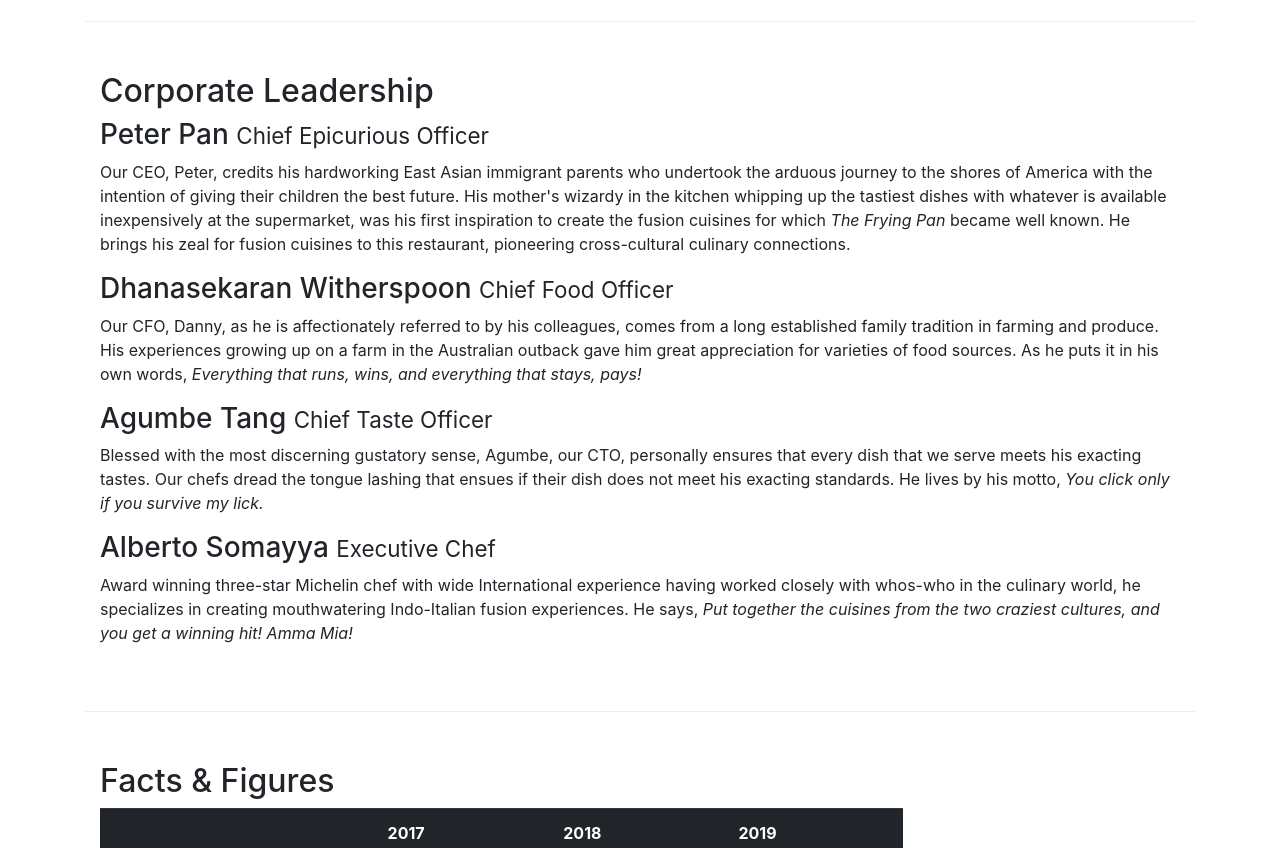
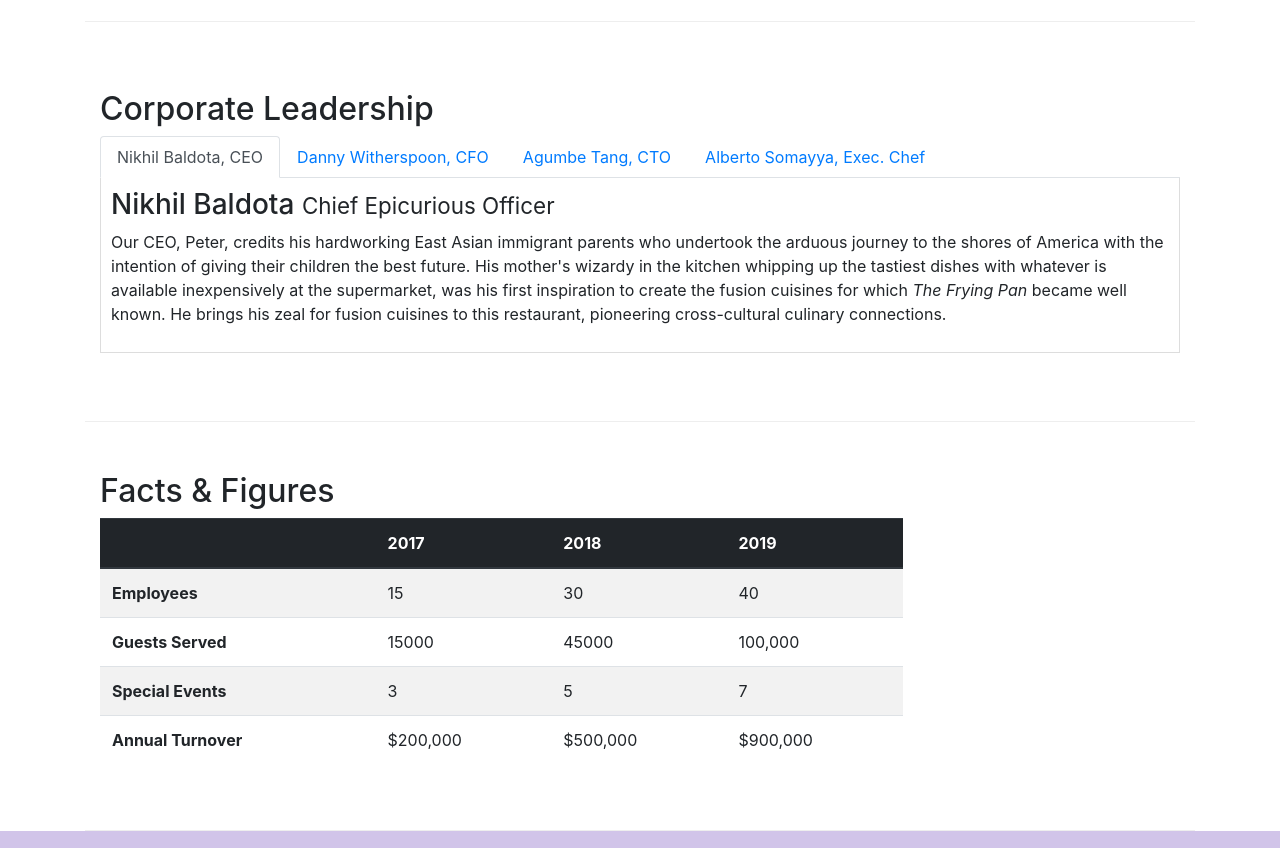
Before and after one commit to nikhilbaldota/bootstrap4, a website: page conFusion/aboutus.html in a window 1280 px wide. Shown: the part 950-1798 px from the top of the page. Drawn offline with nearby package versions, Linux system fonts and the light colour scheme.

Commit message:
npm build & deployment modules

```diff
--- a/conFusion/aboutus.html
+++ b/conFusion/aboutus.html
@@ -8,10 +8,13 @@
     <meta http-equiv="x-ua-compatible" content="ie=edge">
 
     <!-- Bootstrap CSS -->
+    <!-- build:css css/main.css -->
     <link rel="stylesheet" href="node_modules/bootstrap/dist/css/bootstrap.min.css">
     <link rel="stylesheet" href="node_modules/font-awesome/css/font-awesome.min.css">
     <link rel="stylesheet" href="node_modules/bootstrap-social/bootstrap-social.css">
     <link rel="stylesheet" href="css/style.css">
+    <!-- endbuild -->
+
     <title>Ristorante Con Fusion: About Us</title>
 </head>
 
@@ -108,14 +111,46 @@
         <div class="row row-content align-items-center">
             <div class="col-12">
                 <h2>Corporate Leadership</h2>
-                <h3>Peter Pan <small>Chief Epicurious Officer</small></h3>
+                <ul class="nav nav-tabs">
+                    <li class="nav-item">
+                        <a class="nav-link active" href="#nikhil" role="tab" data-toggle="tab">
+                        Nikhil Baldota, CEO</a>
+                    </li>
+                    <li class="nav-item">
+                      <a class="nav-link" href="#danny" role="tab"
+                        data-toggle="tab">Danny Witherspoon, CFO</a>
+                    </li>
+                    <li class="nav-item">
+                      <a class="nav-link" href="#agumbe" role="tab"
+                        data-toggle="tab">Agumbe Tang, CTO</a>
+                    </li>
+                    <li class="nav-item">
+                      <a class="nav-link" href="#alberto" role="tab"
+                        data-toggle="tab">Alberto Somayya, Exec. Chef</a>
+                    </li>
+                </ul>
+
+                <div class="tab-content">
+                    <div role ="tabpanel" class="tab-pane fade show active" id="nikhil">
+                        <h3>Nikhil Baldota <small>Chief Epicurious Officer</small></h3>
                         <div class="d-none d-sm-block"><p>Our CEO, Peter, credits his hardworking East Asian immigrant parents who undertook the arduous journey to the shores of America with the intention of giving their children the best future. His mother's wizardy in the kitchen whipping up the tastiest dishes with whatever is available inexpensively at the supermarket, was his first inspiration to create the fusion cuisines for which <em>The Frying Pan</em> became well known. He brings his zeal for fusion cuisines to this restaurant, pioneering cross-cultural culinary connections.</p></div>
+                    </div>
+
+                    <div role ="tabpanel" class="tab-pane fade" id="danny">
                         <h3>Dhanasekaran Witherspoon <small>Chief Food Officer</small></h3>
                         <div class="d-none d-sm-block"><p>Our CFO, Danny, as he is affectionately referred to by his colleagues, comes from a long established family tradition in farming and produce. His experiences growing up on a farm in the Australian outback gave him great appreciation for varieties of food sources. As he puts it in his own words, <em>Everything that runs, wins, and everything that stays, pays!</em></p></div>
+                    </div>
+
+                    <div role ="tabpanel" class="tab-pane fade" id="agumbe">
                         <h3>Agumbe Tang <small>Chief Taste Officer</small></h3>
                         <div class="d-none d-sm-block"><p>Blessed with the most discerning gustatory sense, Agumbe, our CTO, personally ensures that every dish that we serve meets his exacting tastes. Our chefs dread the tongue lashing that ensues if their dish does not meet his exacting standards. He lives by his motto, <em>You click only if you survive my lick.</em></p></div>
+                    </div>
+
+                    <div role ="tabpanel" class="tab-pane fade" id="alberto">
                         <h3>Alberto Somayya <small>Executive Chef</small></h3>
                         <div class="d-none d-sm-block"><p>Award winning three-star Michelin chef with wide International experience having worked closely with whos-who in the culinary world, he specializes in creating mouthwatering Indo-Italian fusion experiences. He says, <em>Put together the cuisines from the two craziest cultures, and you get a winning hit! Amma Mia!</em></p></div>
+                    </div>
+                </div>
             </div>
         </div>
 
@@ -208,7 +243,13 @@
            </div>
         </div>
     </footer>
-
+    <!-- jQuery first, then Popper.js, then Bootstrap JS. -->
+    <!-- build:js js/main.js -->
+    <script src="node_modules/jquery/dist/jquery.slim.min.js"></script>
+    <script src="node_modules/popper.js/dist/umd/popper.min.js"></script>
+    <script src="node_modules/bootstrap/dist/js/bootstrap.min.js"></script>
+    <script src="js/scripts.js"></script>
+    <!-- endbuild -->
 </body>
 
 </html>
--- a/conFusion/css/style.css
+++ b/conFusion/css/style.css
@@ -37,3 +37,10 @@ body{
 .navbar-dark{
     background-color: #512DAB;
 }
+
+.tab-content {
+    border-left: 1px solid #ddd;
+    border-right: 1px solid #ddd;
+    border-bottom: 1px solid #ddd;
+    padding: 10px;
+}
```
Also changed, not shown: conFusion/contactus.html (+6 -0 lines), conFusion/index.html (+6 -0 lines), conFusion/package.json (+18 -3 lines), README.md, conFusion/js/scripts.js (added), 1 other file. Lines whose indentation alone changed are shown as unchanged.
